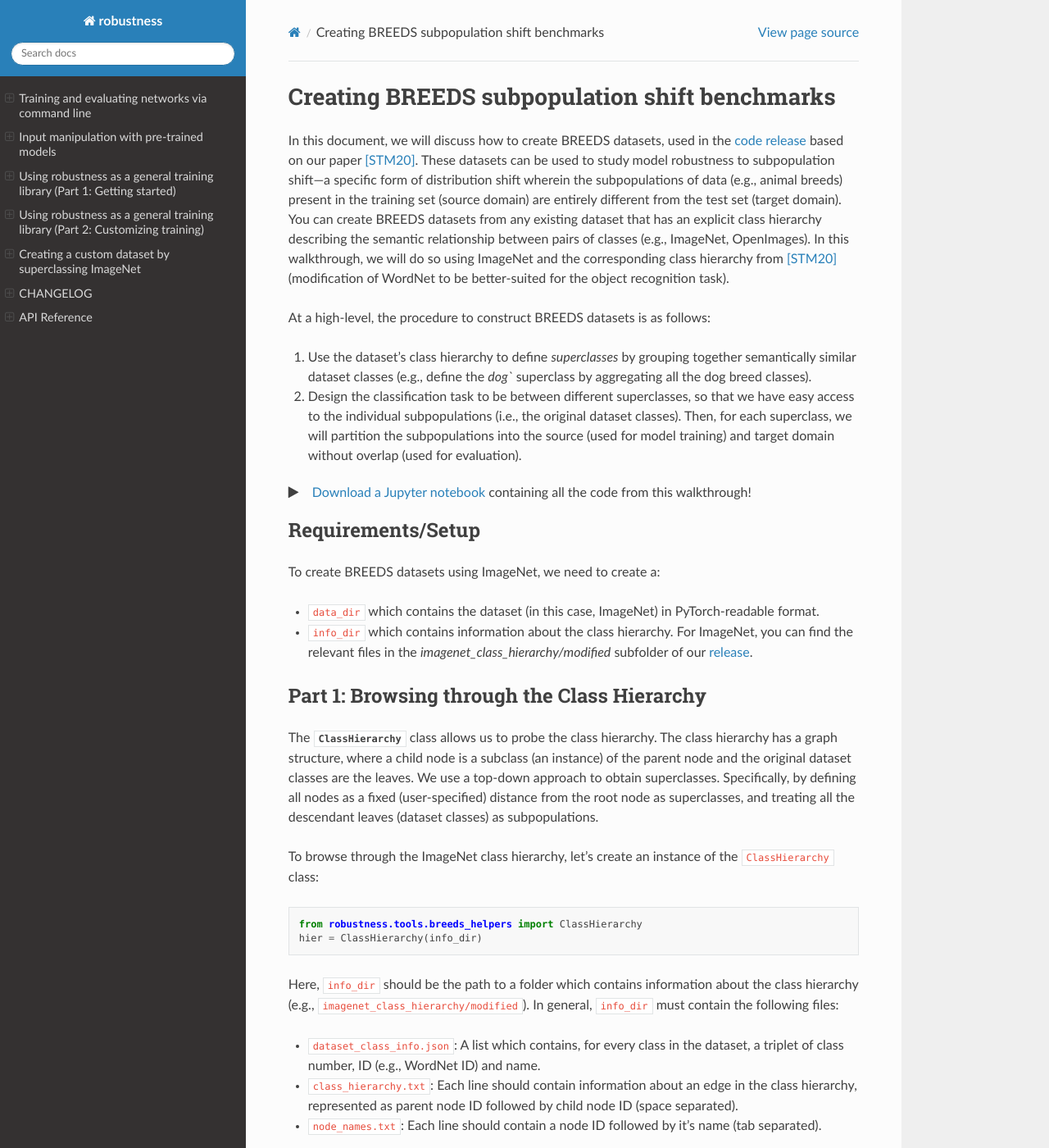
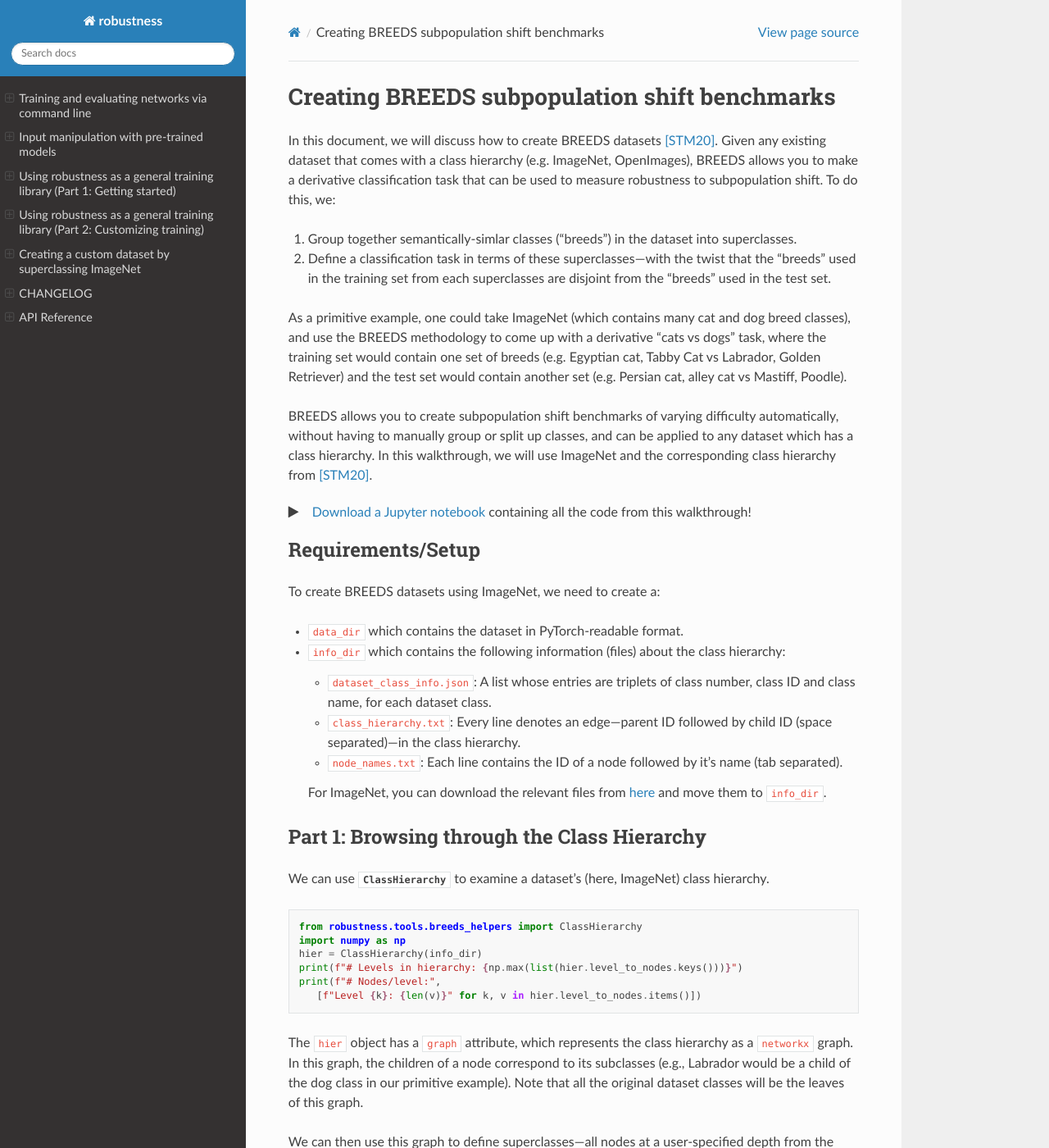
Before and after one commit to MadryLab/robustness, a Sphinx documentation site: the page built from docs/example_usage/breeds_datasets.rst, in a window 1280 px wide and 1400 px high. Shown: the whole window at 82% size. Built offline with Sphinx 7.4.7 and the Read the Docs theme 2.0.0, drawn with Linux system fonts in a browser that asks for light colours; nearby versions of some CDN libraries; library files that are not in the unit come from our copies; some of the changed text lies outside the part shown.

Commit message:
Update helpers (wip)

```diff
--- a/docs/example_usage/breeds_datasets.rst
+++ b/docs/example_usage/breeds_datasets.rst
@@ -1,31 +1,27 @@
 Creating BREEDS subpopulation shift benchmarks
 ===============================================
 
-In this document, we will discuss how to create BREEDS datasets, used in
-the `code <https://github.com/MadryLab/BREEDS_benchmarks>`_ `release
-<https://github.com/MadryLab/BREEDS_benchmarks>`_ based on our paper [STM20]_.
-These datasets can be used to study model robustness to subpopulation
-shift---a specific form of distribution shift wherein the subpopulations of data
-(e.g., animal breeds) present in the training set (source domain) are
-entirely different from the test set (target domain).
-You can create BREEDS datasets from any existing dataset that has
-an explicit class hierarchy describing the semantic relationship
-between pairs of classes (e.g., ImageNet, OpenImages).
-In this walkthrough, we will do so using ImageNet and the corresponding
-class hierarchy from [STM20]_ (modification of WordNet to be better-suited
-for the object recognition task).
+In this document, we will discuss how to create BREEDS datasets [STM20]_.
+Given any existing dataset that comes with a class hierarchy (e.g. ImageNet,
+OpenImages), BREEDS allows you to make a derivative classification task that
+can be used to measure robustness to subpopulation shift. To do this, we:
 
-At a high-level, the procedure to construct BREEDS datasets is as follows:
+1. Group together semantically-simlar classes ("breeds") in the dataset
+   into superclasses.
+2. Define a classification task in terms of these superclasses---with
+   the twist that the "breeds" used in the training set from each superclasses
+   are disjoint from the "breeds" used in the test set.
 
-1. Use the dataset's class hierarchy to define `superclasses` by grouping
-   together semantically similar dataset classes (e.g., define the `dog`` superclass
-   by aggregating all the dog breed classes).
-2. Design the classification task to be between different superclasses, so that
-   we have easy access to the individual subpopulations (i.e., the original
-   dataset classes). Then, for each superclass, we will partition the subpopulations
-   into the source (used for model training) and target domain without overlap
-   (used for evaluation).
+As a primitive example, one could take ImageNet (which contains many cat and
+dog breed classes), and use the BREEDS methodology to come up with a derivative
+"cats vs dogs" task, where the training set would contain one set of breeds
+(e.g. Egyptian cat, Tabby Cat vs Labrador, Golden Retriever) and the test set
+would contain another set (e.g. Persian cat, alley cat vs Mastiff, Poodle).
 
+BREEDS allows you to create subpopulation shift benchmarks of varying difficulty
+automatically, without having to manually group or split up classes, and can be
+applied to any dataset which has a class hierarchy. In this walkthrough, we will
+use ImageNet and the corresponding class hierarchy from [STM20]_.
 
 .. raw:: html
 
@@ -38,61 +34,43 @@ Requirements/Setup
 ''''''''''''''''''
 To create BREEDS datasets using ImageNet, we need to create a:
 
-- ``data_dir`` which contains the dataset (in this case, ImageNet)
+- ``data_dir`` which contains the dataset
   in PyTorch-readable format.
-- ``info_dir`` which contains information about the class hierarchy.
-  For ImageNet, you can find the relevant files in the
-  `imagenet_class_hierarchy/modified` subfolder of our
-  `release <https://github.com/MadryLab/BREEDS_benchmarks>`_.
+- ``info_dir`` which contains the following information (files) about
+  the class hierarchy:
+
+  - ``dataset_class_info.json``: A list whose entries are triplets of
+    class number, class ID and class name, for each dataset class.
+  - ``class_hierarchy.txt``: Every line denotes an edge---parent ID followed by
+    child ID (space separated)---in the class hierarchy.
+  - ``node_names.txt``: Each line contains the ID of a node followed by
+    it's name (tab separated).
+  For ImageNet, you can download the relevant files from `here <https://github.com/MadryLab/BREEDS-Benchmarks/tree/master/imagenet_class_hierarchy/modified>`_ and move them
+  to ``info_dir``.
 
 Part 1: Browsing through the Class Hierarchy
 ''''''''''''''''''''''''''''''''''''''''''''
-The :class:`~robustness.tools.breeds_helpers.ClassHierarchy` class allows
-us to probe the class hierarchy. The class hierarchy has a graph structure,
-where a child node is a subclass (an instance) of the parent node and the
-original dataset classes are the leaves. We use a top-down approach to obtain
-superclasses. Specifically, by defining all nodes as a fixed (user-specified)
-distance from the root node as superclasses, and treating all the descendant
-leaves (dataset classes) as subpopulations.
 
-To browse through the ImageNet class hierarchy, let's create an instance
-of the ``ClassHierarchy`` class:
+We can use :class:`~robustness.tools.breeds_helpers.ClassHierarchy` to
+examine a dataset's (here, ImageNet) class hierarchy.
 
 .. code-block:: python
 
    from robustness.tools.breeds_helpers import ClassHierarchy
+   import numpy as np
    hier = ClassHierarchy(info_dir)
-
-
-Here, :samp:`info_dir` should be the path to a folder which contains
-information about the class hierarchy
-(e.g., ``imagenet_class_hierarchy/modified``). In general, :samp:`info_dir`
-must contain the following files:
-
-- ``dataset_class_info.json``: A list which contains, for every class
-  in the dataset, a triplet of class number, ID (e.g., WordNet ID) and
-  name.
-- ``class_hierarchy.txt``: Each line should contain
-  information about an edge in the class hierarchy, represented as
-  parent node ID followed    by child node ID (space separated).
-- ``node_names.txt``: Each line should contain a node ID
-  followed by it's name (tab separated).
-
-
-The :samp:`hier` object contains a ``graph`` attribute that captures the
-hierarchy as a ``networkx`` graph. We can explore some high-level properties
-of the graph, for instance:
-
-.. code-block:: python
-
-  import numpy as np
-  print(f"# Levels in hierarchy: {np.max(list(hier.level_to_nodes.keys()))}")
-  print(f"# Nodes/level:",
+   print(f"# Levels in hierarchy: {np.max(list(hier.level_to_nodes.keys()))}")
+   print(f"# Nodes/level:",
       [f"Level {k}: {len(v)}" for k, v in hier.level_to_nodes.items()])
 
-We can now use top-down clustering to find superclasses---by selecting all
-nodes at a certain depth from the root node (or any other desired ancestor
-node):
+The :samp:`hier` object has a ``graph`` attribute, which represents the class
+hierarchy as a ``networkx`` graph. In this graph, the children of a node
+correspond to its subclasses (e.g., Labrador would be a child of the dog
+class in our primitive example). Note that all the original dataset classes
+will be the leaves of this graph.
+
+We can then use this graph to define superclasses---all nodes at a user-specified
+depth from the root node. For example:
 
 .. code-block:: python
 
@@ -101,19 +79,19 @@ node):
   print(f"Superclasses at level {level}:\n")
   print(", ".join([f"{hier.HIER_NODE_NAME[s]}" for s in superclasses]))
 
-
-For a specific superclass, we can also inspect all the leaves reachable
-from the superclass (which correspond to classes in the dataset):
+Each superclass is made up of multiple "breeds", which simply correspond to
+the leaves (original dataset classes) that are its descendants in the class
+hierarchy:
 
 .. code-block:: python
 
   idx = np.random.randint(0, len(superclasses), 1)[0]
   superclass = list(superclasses)[idx]
-  leaves = hier.leaves_reachable(superclass)
+  subclasses = hier.leaves_reachable(superclass)
   print(f"Superclass: {hier.HIER_NODE_NAME[superclass]}\n")
 
-  print(f"Leaves ({len(leaves)}):")
-  print([f"{hier.LEAF_ID_TO_NAME[l]}" for l in list(leaves)])
+  print(f"Subclasses ({len(subclasses)}):")
+  print([f"{hier.LEAF_ID_TO_NAME[l]}" for l in list(subclasses)])
 
 
 We can also visualize subtrees of the graph with the help of
@@ -186,7 +164,7 @@ being less adversarial as follows:
                           split="rand",
                           ancestor=None,
                           balanced=True)
-  subclass_ranges, label_map, subclass_tuple, superclasses, _ = ret
+  subclass_ranges, label_map, subclass_tuple, superclasses = ret
 
 This method returns:
 
@@ -279,8 +257,8 @@ and ``Nonliving26``. Loading any of these datasets is relatively simple:
 
 .. code-block:: python
 
-  from robustness.tools.breeds_helpers import Living17
-  ret = Living17(info_dir, split="rand")
+  from robustness.tools.breeds_helpers import make_living17
+  ret = make_living17(info_dir, split="rand")
   subclass_ranges, label_map, subclass_tuple, superclasses, _ = ret
 
 You can then use a similar methodology to Part 2 above to probe
```
Also changed, not shown: 1 other file.
